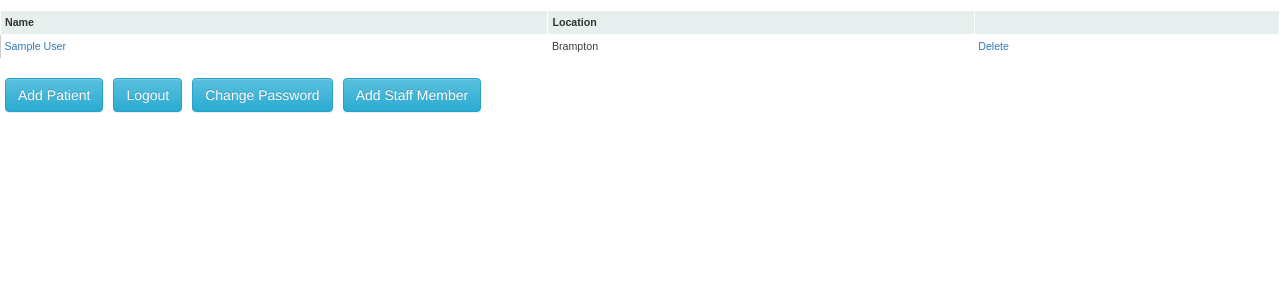
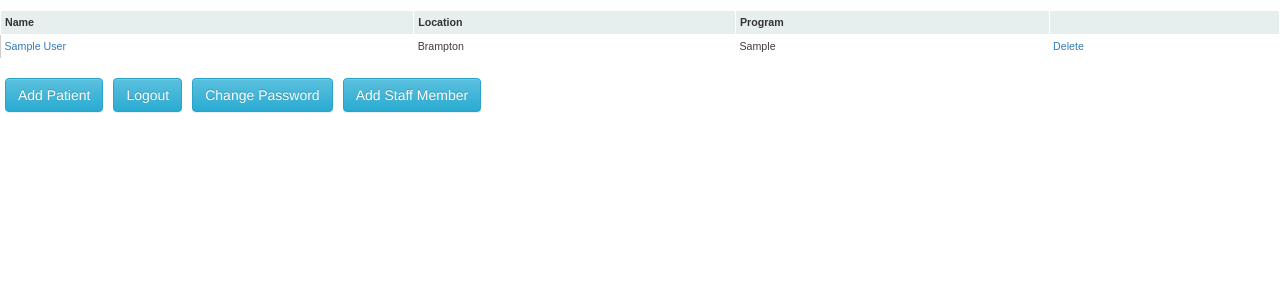
Before and after one commit to jordanbangia/music-therapy, a Django app: page /musictherapy/patients/ in a window 1280 px wide. Shown: the top 300 px of the page. Run offline with Django 3.2, Linux system fonts and the light colour scheme; a user stored in the database is signed in; tables that the repository leaves empty hold one stand-in row (values such as "Sample post"); parts of the project's set-up code (start-up, migrations or seed data) failed here and were passed over; some libraries are stand-ins or nearby versions.

Commit message:
Allow multiple locations, sort index by location

```diff
--- a/musictherapy/forms.py
+++ b/musictherapy/forms.py
@@ -29,9 +29,9 @@ class UserInfoForm(ModelForm):
     class Meta:
         model = UserInfo
         fields = ('name', 'location', 'date_of_birth', 'diagnosis', 'history', 'country_of_origin', 'language_spoken',
-                  'musical_history', 'care_plan', 'asp_level')
+                  'musical_history', 'care_plan', 'asp_level', 'program')
         widgets = {
-            'date_of_birth' : SelectDateWidget
+            'date_of_birth': SelectDateWidget
         }
 
     def __init__(self, *args, **kwargs):
--- a/musictherapy/models.py
+++ b/musictherapy/models.py
@@ -24,7 +24,7 @@ class UserInfo(models.Model):
     )
 
     name = models.CharField(max_length=200, verbose_name="Name")
-    location = models.CharField(max_length=100, choices=LOCATION_CHOICES, verbose_name="Location")
+    location = MultiSelectField(max_length=100, choices=LOCATION_CHOICES, verbose_name="Location")
     date_of_birth = models.DateField(verbose_name="Date of Birth")
     diagnosis = models.CharField(max_length=500, blank=True, verbose_name="Diagnosis")
     history = models.CharField(max_length=500, verbose_name="Life Experiences/History")
@@ -32,6 +32,7 @@ class UserInfo(models.Model):
     language_spoken = models.CharField(max_length=100, verbose_name="Language Spoken")
     musical_history = models.CharField(max_length=500, verbose_name="Musical History")
     care_plan = models.TextField(default="", verbose_name="Alzheimer Society Peel Care Plan")
+    program = models.TextField(default="", verbose_name="Program", null=True, blank=True)
     asp_level = models.IntegerField(verbose_name="Alzheimer Society Peel Level of Care", choices=((1, 1), (2, 2), (3, 3)))
     # goals = GoalsSelectField(null=True, blank=True)
     updated = models.DateTimeField(auto_now=True)
--- a/musictherapy/templates/musictherapy/detail.html
+++ b/musictherapy/templates/musictherapy/detail.html
@@ -79,6 +79,7 @@
                 <li><a data-toggle="tab" href="#musicskills">Music Skills</a></li>
                 {% endif %}
                 <li><a class="btn" href="/musictherapy/logout">Logout</a></li>
+                <li><a class="btn" href="/musictherapy/patients">Back to Index</a></li>
             </ul>
 
             <div class="tab-content forms-wrapper">
--- a/musictherapy/templates/musictherapy/patients.html
+++ b/musictherapy/templates/musictherapy/patients.html
@@ -20,6 +20,7 @@
     <tr>
         <th>Name</th>
         <th>Location</th>
+        <th>Program</th>
         {% if perms.musictherapy.delete_userinfo %}
         <th></th>
         {% endif %}
@@ -29,7 +30,8 @@
     {% for user in user_info_list %}
     <tr>
         <td><a href="{% url 'musictherapy:user_detail' user.id %}"> {{user.name}}</a></td>
-        <td>{{user.location}}</td>
+        <td>{{user.location|join:", "}}</td>
+        <td>{{user.program}}</td>
         {% if perms.musictherapy.delete_userinfo %}
         <td><a href="{% url 'musictherapy:delete_user' user.id %}">Delete</a></td>
         {% endif %}
--- a/musictherapy/views.py
+++ b/musictherapy/views.py
@@ -42,7 +42,7 @@ def login(request):
 @login_required(login_url='/musictherapy/login')
 def patients(request):
     status = request.GET.get('status', None)
-    user_info_list = UserInfo.objects.all()
+    user_info_list = UserInfo.objects.all().order_by('location')
     context = {
         'user_info_list': user_info_list,
         'status': STATUS_MESSAGES.get(status, None)
```
Also changed, not shown: musictherapy/migrations/0042_auto_20161001_2149.py (added), musictherapy/migrations/0043_userinfo_program.py (added).
